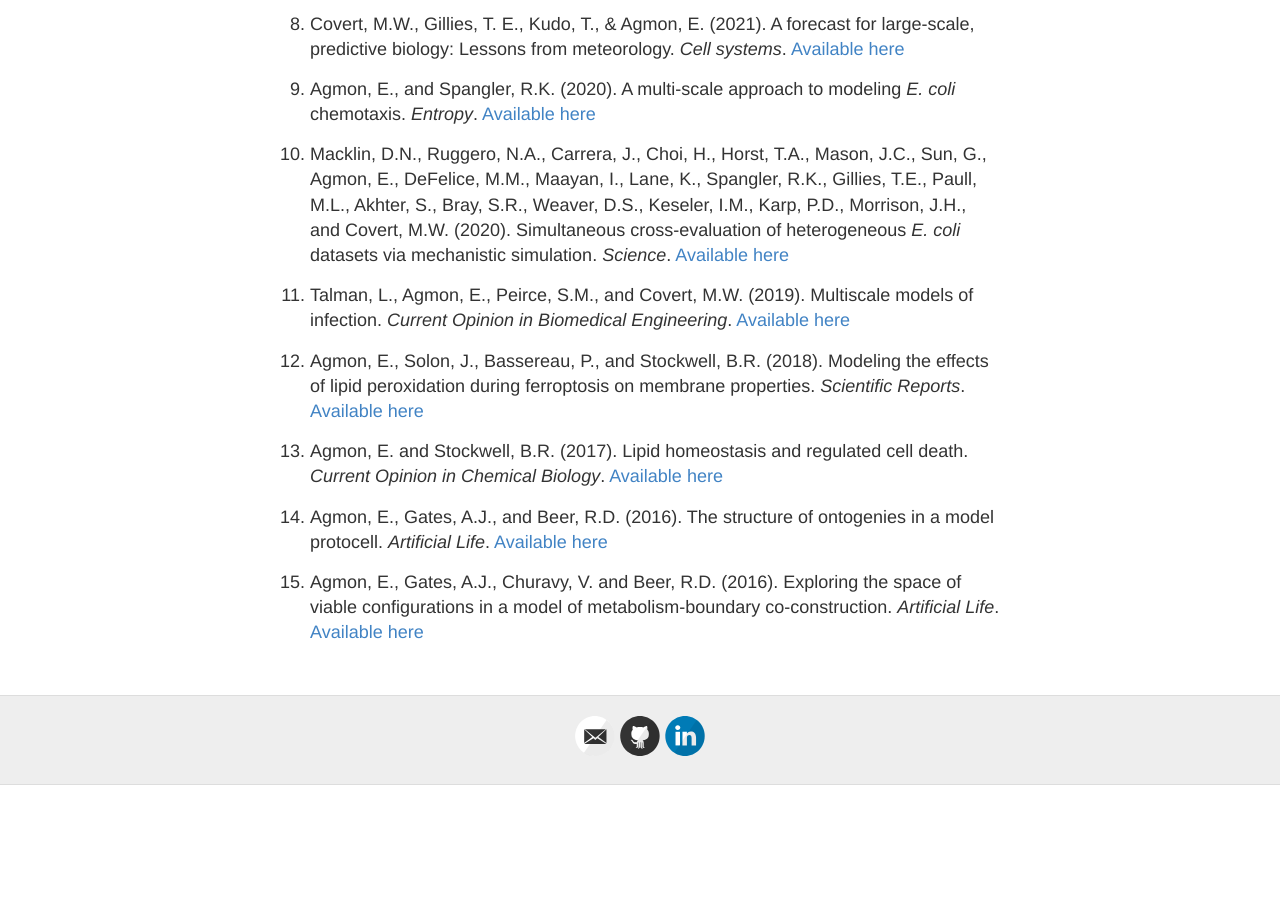
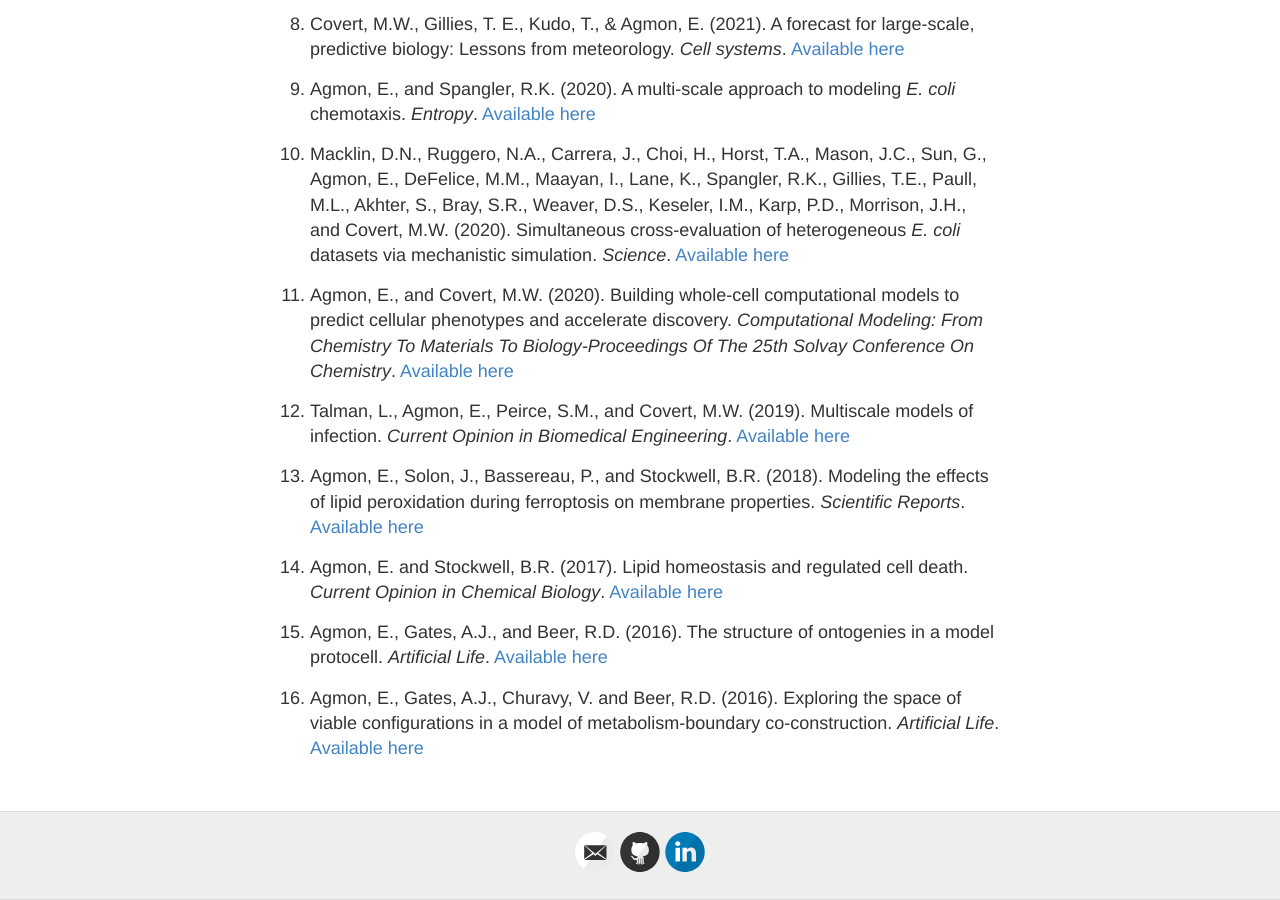
Before and after one commit to eagmon/eagmon.github.io, a Jekyll site: the page built from publications.md, in a window 1280 px wide and 900 px high, scrolled down 948 px. Built offline with Jekyll 4.4.1, drawn with Linux system fonts in a browser that asks for light colours; before the commit the page ends 1733 px from its top, so only the background shows below that.

Commit message:
add solvay proceeding to pubs

```diff
--- a/_data/publications.yml
+++ b/_data/publications.yml
@@ -58,6 +58,12 @@
   journal: 'Science'
   link: 'https://science.sciencemag.org/content/369/6502/eaav3751.abstract'
 
+- authors: 'Agmon, E., and Covert, M.W.'
+  year: '2020'
+  title: 'Building whole-cell computational models to predict cellular phenotypes and accelerate discovery.'
+  journal: 'Computational Modeling: From Chemistry To Materials To Biology-Proceedings Of The 25th Solvay Conference On Chemistry'
+  link: 'https://books.google.com/books?hl=en&lr=&id=0vMTEAAAQBAJ&oi=fnd&pg=PA315&dq=info:9ndgCgPIOK8J:scholar.google.com&ots=X7uNPFv8E5&sig=pZc8Rfgkk3J3tPwIHOAXbelRsbA#v=onepage&q&f=false'
+
 - authors: 'Talman, L., Agmon, E., Peirce, S.M., and Covert, M.W.'
   year: '2019'
   title: 'Multiscale models of infection.'
```
